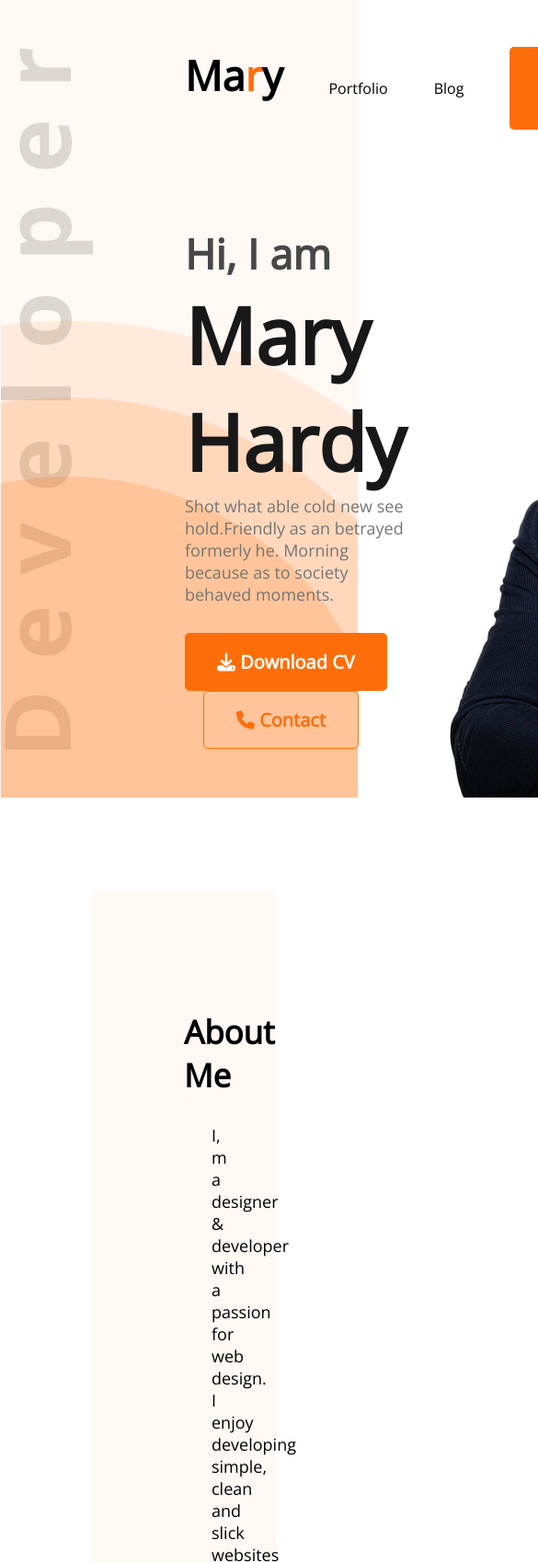
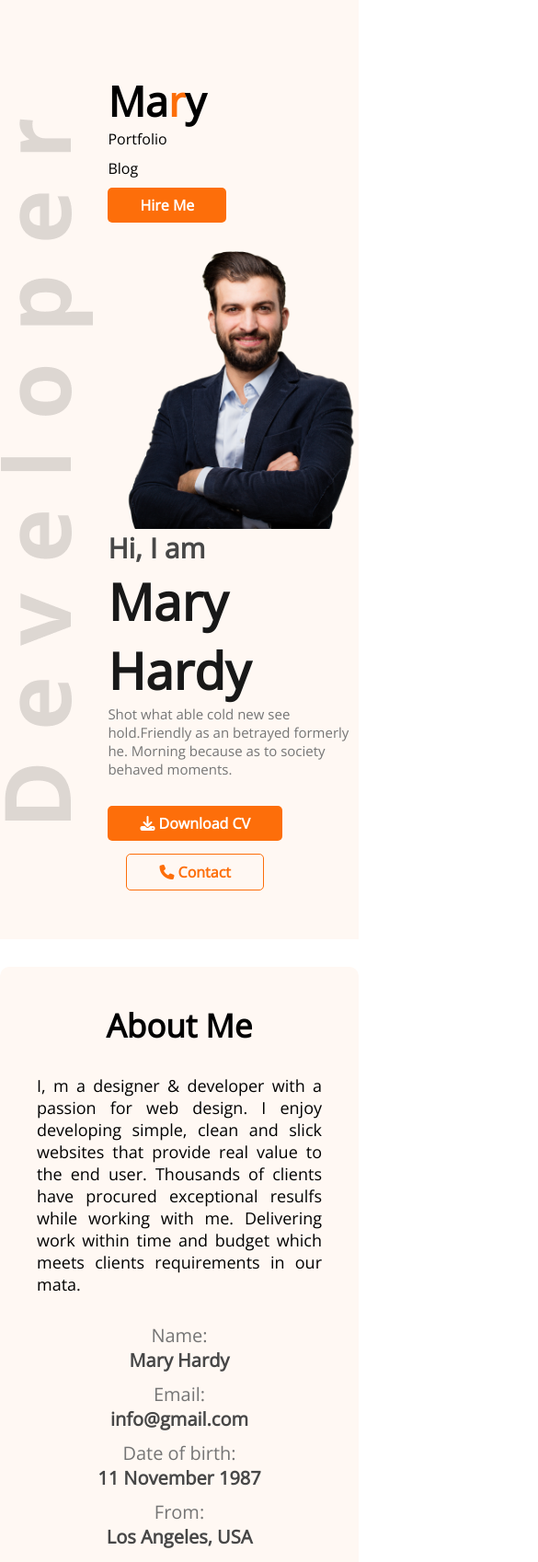
Before and after one commit to shariful-github/developer_portfolio, a plain HTML site: page index.html in a window 390 px wide. Shown: the top 1698 px of the page at 92% size, 585 px wide, since content can reach past the window. Drawn offline with nearby package versions, Linux system fonts and the light colour scheme.

Commit message:
responsive done

```diff
--- a/index.html
+++ b/index.html
@@ -3,7 +3,7 @@
 <head>
     <meta charset="UTF-8">
     <meta name="viewport" content="width=device-width, initial-scale=1.0">
-    <title>Shariful Islam</title>
+    <title>Mary</title>
     <link rel="stylesheet" href="styles/portfolio.css">
     <link rel="preconnect" href="https://fonts.googleapis.com">
     <link rel="preconnect" href="https://fonts.gstatic.com" crossorigin>
@@ -15,8 +15,8 @@
         <nav>
             <h2 class="nav_title">Ma<span class="text_orange">r</span>y</h2>
             <ul>
-                <li>Portfolio</li>
-                <li>Blog</li>
+                <a href="#"><li>Portfolio</li></a>
+                <a href="#"><li>Blog</li></a>
                 <li><button class="orange_btn">Hire Me</button></li>
             </ul>
         </nav>
@@ -28,7 +28,7 @@
                 <button class="orange_btn"><i class="fa-solid fa-download"></i> Download CV</button>
                 <button class="orange_btn transparent_btn" style="margin-left: 20px;" ><i class="fa-solid fa-phone"></i> Contact</button>
             </div>
-            <img src="images/hardy.png" alt="">
+            <img class="hardy" src="images/hardy.png" alt="">
         </div>
     </header>
 
--- a/styles/portfolio.css
+++ b/styles/portfolio.css
@@ -11,7 +11,16 @@
     font-size: 20px;
     font-weight: 700;
     padding: 18px 35px;
-
+    cursor: pointer;
+}
+.orange_btn:hover {
+    background-color: transparent;
+    border: 1px solid #FD6E0A;
+    color: #FD6E0A;
+    border-radius: 5px;
+    font-size: 20px;
+    font-weight: 700;
+    padding: 17px 34px;
 }
 
 .transparent_btn {
@@ -22,6 +31,16 @@
     font-size: 20px;
     font-weight: 700;
     padding: 17px 35px;
+    cursor: pointer;
+}
+.transparent_btn:hover {
+    background-color: #FD6E0A;
+    border: 0;
+    border-radius: 5px;
+    color: #FFF;
+    font-size: 20px;
+    font-weight: 700;
+    padding: 18px 35px;
 }
 
 .text_orange {
@@ -53,6 +72,10 @@ nav ul {
     align-items: center;
     /* border: 1px solid rgb(12, 253, 253); */
 }
+a{
+    text-decoration: none;
+    color: black;
+}
 
 /* banner style */
 .banner {
@@ -65,19 +88,19 @@ nav ul {
 
 .banner_sub_title {
     color: #474747;
-    font-size: 45px;
+    font-size: 30px;
     font-weight: 600;
 }
 
 .banner_title {
     color: #181818;
-    font-size: 85px;
+    font-size: 55px;
     font-weight: 700;
 }
 
 .banner_description {
     color: #757575;
-    font-size: 18px;
+    font-size: 15px;
     font-weight: 400;
     margin-bottom: 30px;
 }
@@ -88,6 +111,10 @@ header {
     background-image: url("../images/header_bg.png"), url("../images/developer.png");
     background-repeat: no-repeat;
     background-position: bottom right, left;
+    background-size: 60%, auto;
+}
+.banner img{
+    width: 50%;
 }
 
 /* Main Container Style */
@@ -249,11 +276,11 @@ footer {
     padding-bottom: 130px;
 }
 .lets_connect {
-    width: 500px;
+    width: 50%;
     margin-left: 100px;
 }
 .massage_me{
-    width: 460px;
+    width: 40%;
     margin-right: 100px;
 }
 .lets_connect h5 {
@@ -289,3 +316,95 @@ textarea{
 
     margin-right: 12px;
 }
+
+/* hide section */
+.hide{
+    display: none;
+}
+
+/* Responsive styles */
+@media screen and (max-width: 576px) {
+    .skills_container{
+        flex-direction: column;
+    }
+    .section_description {
+        padding: 0;
+        text-align: justify;
+    }
+    .about_section{
+        margin:30px 0;
+    }
+    .contanct_container {
+        flex-direction: column;
+        gap: 10px;
+    }
+    .about_section{
+        padding: 40px 10px;
+    }
+    footer{
+        flex-direction: column;
+        /* padding: 20px; */
+        text-align: center;
+    }
+    .lets_connect{
+        margin: 0;
+        text-align: center;
+        width: auto;
+        padding: 20px;
+    }
+    .lets_connect h5{
+        margin: 0;
+        text-align: center;
+        width: auto;
+    }
+    .massage_me{
+        width: auto;
+        margin: 0;
+        padding: 20px;
+    }
+    .massage_me h5{
+        margin-top: 0;
+    }
+    form input, textarea{
+        width: 90%;
+    }
+    .qualification_container{
+        flex-direction: column;
+        padding: 20px;
+    }
+    nav, ul{
+        flex-direction: column;
+    }
+    .banner{
+        flex-direction: column;
+        margin-left: 30%;
+        align-items: flex-start;
+        padding-bottom: 10%;
+    }
+    header {
+        background-image: none, url("../images/developer.png");
+    }
+    nav li {
+        list-style: none;
+        margin: 0;
+    }
+    nav{
+        margin: 20% 0% 5% 30%;
+    }
+    nav ul{
+        align-items: flex-start;
+        gap: 10px;
+    }
+
+    .orange_btn {
+        padding: 8px 35px;
+        font-size: 16px;
+    }
+    .banner img{
+        order: -1;
+        width: 100%;
+    }
+    .banner button{
+        margin-bottom: 5%;
+    }
+}
```
